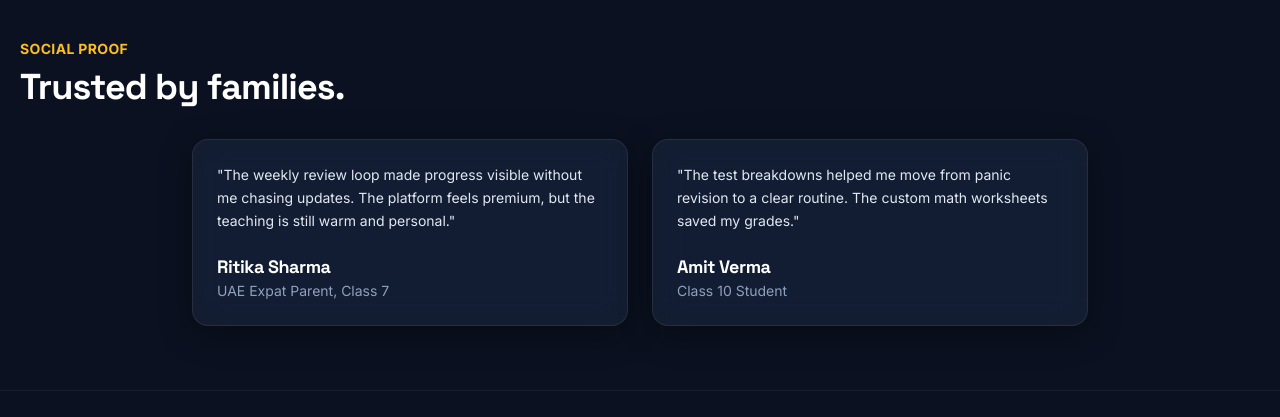
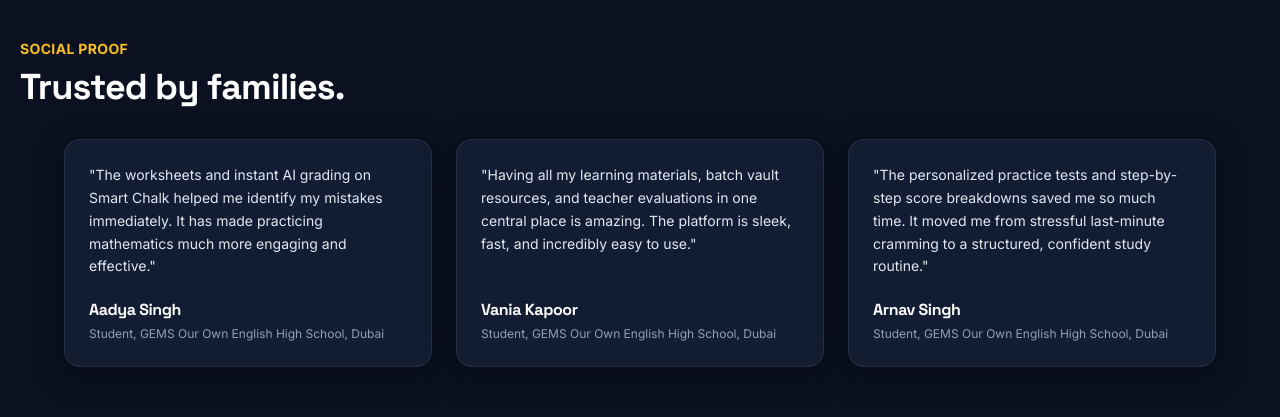
Before and after one commit to pratyansharana/Smart_Chalk, a React (Vite) app in the folder web/: page / in a window 1280 px wide. Shown: the part 3180-3597 px from the top of the page. Built offline with nearby package versions, Linux system fonts and the light colour scheme; no server answers.

Commit message:
feat: replace previous landing page testimonials with GEMS Our Own English High School students

```diff
--- a/web/src/features/landing/components/Testimonials.jsx
+++ b/web/src/features/landing/components/Testimonials.jsx
@@ -2,14 +2,19 @@
 
 const testimonials = [
   {
-    name: 'Ritika Sharma',
-    detail: 'UAE Expat Parent, Class 7',
-    quote: 'The weekly review loop made progress visible without me chasing updates. The platform feels premium, but the teaching is still warm and personal.',
+    name: 'Aadya Singh',
+    detail: 'Student, GEMS Our Own English High School, Dubai',
+    quote: 'The worksheets and instant AI grading on Smart Chalk helped me identify my mistakes immediately. It has made practicing mathematics much more engaging and effective.',
   },
   {
-    name: 'Amit Verma',
-    detail: 'Class 10 Student',
-    quote: 'The test breakdowns helped me move from panic revision to a clear routine. The custom math worksheets saved my grades.',
+    name: 'Vania Kapoor',
+    detail: 'Student, GEMS Our Own English High School, Dubai',
+    quote: 'Having all my learning materials, batch vault resources, and teacher evaluations in one central place is amazing. The platform is sleek, fast, and incredibly easy to use.',
+  },
+  {
+    name: 'Arnav Singh',
+    detail: 'Student, GEMS Our Own English High School, Dubai',
+    quote: 'The personalized practice tests and step-by-step score breakdowns saved me so much time. It moved me from stressful last-minute cramming to a structured, confident study routine.',
   },
 ];
 
@@ -20,10 +25,10 @@
         <p className="text-sm font-bold uppercase tracking-wide text-amber-400">Social proof</p>
         <h2 className="mt-2 font-heading text-4xl font-bold text-white">Trusted by families.</h2>
       </div>
-      <div className="grid gap-6 md:grid-cols-2 max-w-4xl mx-auto">
+      <div className="grid gap-6 md:grid-cols-3 max-w-6xl mx-auto">
         {testimonials.map((test, index) => (
           <motion.article
-            className="glass-card p-6"
+            className="glass-card p-6 flex flex-col justify-between"
             initial={{ opacity: 0, y: 18 }}
             key={test.name}
             transition={{ delay: index * 0.08 }}
@@ -32,8 +37,10 @@
             whileInView={{ opacity: 1, y: 0 }}
           >
             <p className="text-slate-200 leading-relaxed text-sm">"{test.quote}"</p>
-            <h3 className="mt-5 font-heading text-lg font-bold text-white">{test.name}</h3>
-            <p className="text-sm text-slate-400">{test.detail}</p>
+            <div>
+              <h3 className="mt-5 font-heading text-base font-bold text-white">{test.name}</h3>
+              <p className="text-xs text-slate-400 mt-1">{test.detail}</p>
+            </div>
           </motion.article>
         ))}
       </div>
```
